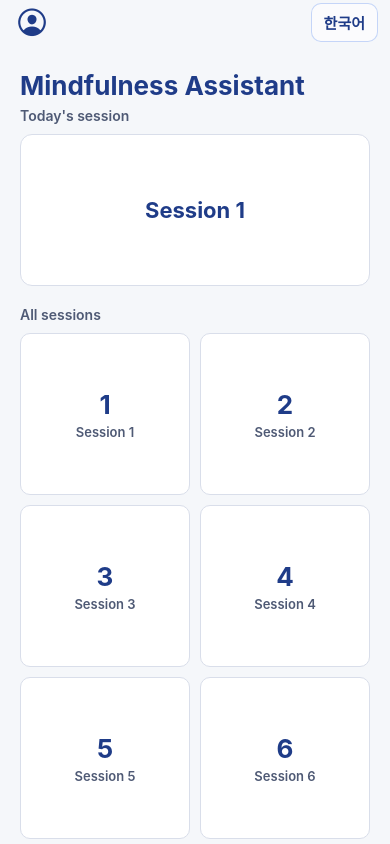
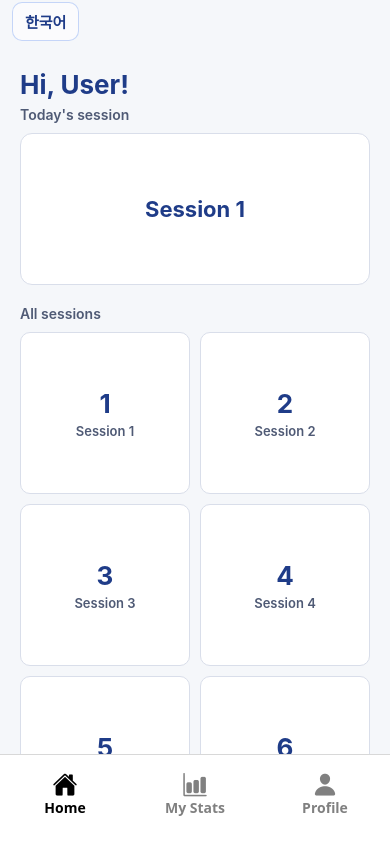
Before and after one commit to B5LZ/mobile-app, a React Native app: screen /Home in a window 390 px wide. Shown: the top 844 px of the page. Built offline with nearby package versions, Linux system fonts and the light colour scheme; no server answers.

Commit message:
added bottom nav bar + profile screen, changed homeTitle

```diff
--- a/App.js
+++ b/App.js
@@ -6,8 +6,44 @@ import { LanguageProvider } from './src/context/LanguageContext';
 import SignInScreen from './src/screens/SignInScreen';
 import SignUpScreen from './src/screens/SignUpScreen';
 import HomeScreen from './src/screens/HomeScreen';
+import { createBottomTabNavigator } from '@react-navigation/bottom-tabs';
+import { Ionicons } from '@expo/vector-icons';
+import ProfileScreen from './src/screens/ProfileScreen';
+
 
 const Stack = createStackNavigator();
+const Tab = createBottomTabNavigator();
+
+ /* dynamic usage of bottom navigation tab*/
+function TabNavigator() {
+  return (
+    /* bottom navigator color + text size + icons*/
+      /* icon selection at https://ionic.io/ionicons */
+    <Tab.Navigator
+    screenOptions={{ headerShown: false,
+       tabBarLabelStyle: {fontSize: 14, fontWeight: 'bold'},
+       tabBarActiveTintColor: 'black',
+      tabBarInactiveTintColor: 'gray',
+      tabBarStyle: {height: 90, paddingBottom: 15, paddingTop: 10,}}}
+      backBehavior="none"
+       >
+
+      <Tab.Screen name="Home" component={HomeScreen}
+        options={{ tabBarIcon: ({ color, size }) =>
+          ( <Ionicons name="home" size={size} color={color} /> ) }}
+      />
+      <Tab.Screen name="My Stats" component={HomeScreen}
+        options={{ tabBarIcon: ({ color, size }) =>
+          ( <Ionicons name="bar-chart" size={size} color={color} /> ) }}
+      />
+      <Tab.Screen name="Profile" component={ProfileScreen}
+        options={{ tabBarIcon: ({ color, size }) =>
+          ( <Ionicons name="person" size={size} color={color} /> ) }}
+      />
+      </Tab.Navigator>
+  );
+}
+
 
 export default function App() {
   return (
@@ -27,7 +63,7 @@ export default function App() {
             />
             <Stack.Screen
               name="Home"
-              component={HomeScreen}
+              component={TabNavigator}
               options={{ headerShown: false }}
             />
           </Stack.Navigator>
--- a/package.json
+++ b/package.json
@@ -15,6 +15,7 @@
     "@expo/vector-icons": "^15.0.3",
     "@react-native-async-storage/async-storage": "2.2.0",
     "@react-native-community/datetimepicker": "8.4.4",
+    "@react-navigation/bottom-tabs": "^7.15.11",
     "@react-navigation/native": "^7.2.2",
     "@react-navigation/stack": "^7.8.9",
     "expo": "~54.0.33",
--- a/src/i18n/strings.js
+++ b/src/i18n/strings.js
@@ -12,16 +12,20 @@ export const STRINGS = {
     password: 'Password',
     confirmPassword: 'Confirm Password',
     dateOfBirth: 'Date of Birth',
+
     languageLabel: 'Language preference',
     langEnglish: 'English',
     langKorean: 'Korean',
+
     createAccountButton: 'Create Account',
     alreadyHaveAccount: 'Already have an account? Sign in',
+
     errorTitle: 'Error',
     errorFillAll: 'Please fill in all fields.',
     signUpFailed: 'Sign Up Failed',
     emailInUse: 'That email address is already in use.',
-    homeTitle: 'Mindfulness Assistant',
+
+    homeTitle: 'Hi, {name}!',
     homeSubtitle: 'Mindfulness Virtual Assistant',
     homeTodaysSession: "Today's session",
     homeAllSessions: 'All sessions',
@@ -41,6 +45,12 @@ export const STRINGS = {
     sessionTimeHeading: 'Your time',
     sessionTimeValue: 'Total session time',
     logOut: 'Log out',
+
+    homeTab: 'Home',
+    myStatsTab: 'My Stats',
+    profileTab: 'Profile',
+
+
     signInWelcome: 'Welcome',
     signInSubtitle: 'Sign in to continue',
     signInButton: 'Sign In',
@@ -48,10 +58,17 @@ export const STRINGS = {
     signInFailedTitle: 'Sign In Failed',
     signInFailedBody:
       'Invalid email or password. Please try again.',
+
     signUpPrompt: 'Need an account? Sign up',
     signInFooter:
       'Internal preview — University of Massachusetts Boston. Not for public distribution.',
-  },
+
+    profileTitle: 'Profile',
+    personalInformation: 'Personal Information',
+    settings: 'Settings',
+    support: 'Support',
+    },
+
   ko: {
     signUpHeader: '계정 만들기',
     createAccountTitle: '계정 만들기',
@@ -66,12 +83,14 @@ export const STRINGS = {
     langEnglish: 'English',
     langKorean: '한국어',
     createAccountButton: '계정 만들기',
+
     alreadyHaveAccount: '이미 계정이 있으신가요? 로그인',
     errorTitle: '오류',
     errorFillAll: '모든 항목을 입력해 주세요.',
     signUpFailed: '가입 실패',
     emailInUse: '이미 사용 중인 이메일입니다.',
-    homeTitle: '마음챙김 도우미',
+
+    homeTitle: '안녕하세요, {name} 님!',
     homeSubtitle: '마음챙김 가상 도우미',
     homeTodaysSession: '오늘의 세션',
     homeAllSessions: '전체 세션',
@@ -86,10 +105,12 @@ export const STRINGS = {
     cardUpdatesText: '한국어 지원이 최근에 개선되었습니다.',
     cardSettingsTitle: '빠른 설정',
     cardSettingsText: '화면 및 접근성 옵션을 여기에서 조정할 수 있습니다.',
+
     languageHeading: '언어',
     sessionTimeHeading: '이용 시간',
     sessionTimeValue: '총 세션 시간',
     logOut: '로그아웃',
+
     signInWelcome: '환영합니다',
     signInSubtitle: '계속하려면 로그인하세요',
     signInButton: '로그인',
@@ -97,8 +118,18 @@ export const STRINGS = {
     signInFailedTitle: '로그인 실패',
     signInFailedBody:
       '이메일 또는 비밀번호가 올바르지 않습니다. 다시 시도해 주세요.',
+
     signUpPrompt: '계정이 없으신가요? 가입하기',
     signInFooter:
       '내부 프리뷰 버전 - UMass Boston. 외부 배포 금지.',
+
+    profileTitle: '프로필',
+    personalInformation: '개인 정보',
+    settings: '설정',
+    support: '지원하다',
+
+    homeTab: '홈',
+    myStatsTab: '내 통계',
+    profileTab: '프로필',
   },
 };
--- a/src/screens/HomeScreen.js
+++ b/src/screens/HomeScreen.js
@@ -22,6 +22,9 @@ const SESSION_COUNT = 12;
 const GRID_COLS = 2;
 const GRID_ROWS = Math.ceil(SESSION_COUNT / GRID_COLS);
 
+/*to get user's name*/
+
+
 /** 1–12 distributed across 6 rows of 2. */
 const SESSION_ROWS = Array.from({ length: GRID_ROWS }, (_, r) => {
   const start = r * GRID_COLS;
@@ -42,6 +45,8 @@ function sessionLabel(t, n) {
 }
 
 export default function HomeScreen({ navigation }) {
+  const user = auth.currentUser;
+  const name = user?.displayName || 'User';
   const { locale, setLocale, t } = useLanguage();
   const [showAccountMenu, setShowAccountMenu] = useState(false);
 
@@ -92,31 +97,10 @@ export default function HomeScreen({ navigation }) {
             accessibilityLabel="Close account menu"
           />
         )}
-        <View style={styles.accountWrap}>
-          <Pressable
-            onPress={() => setShowAccountMenu((v) => !v)}
-            style={({ pressed }) => [styles.accountBtn, pressed && styles.topBtnPressed]}
-            hitSlop={10}
-          >
-            <Ionicons name="person-circle-outline" size={34} color={ThemeColor.BRAND} />
-          </Pressable>
-          {showAccountMenu && (
-            <View style={styles.accountMenu}>
-              <Pressable
-                onPress={handleSettings}
-                style={({ pressed }) => [styles.menuItem, pressed && styles.menuItemPressed]}
-              >
-                <Text style={styles.menuItemText}>{t('cardSettingsTitle')}</Text>
-              </Pressable>
-              <Pressable
-                onPress={handleLogout}
-                style={({ pressed }) => [styles.menuItem, pressed && styles.menuItemPressed]}
-              >
-                <Text style={styles.menuItemText}>{t('logOut')}</Text>
-              </Pressable>
-            </View>
-          )}
-        </View>
+
+
+
+
         <Pressable
           onPress={toggleLanguage}
           disabled={showAccountMenu}
@@ -139,7 +123,9 @@ export default function HomeScreen({ navigation }) {
         }}
         onScrollBeginDrag={() => setShowAccountMenu(false)}
       >
-        <Text style={styles.title}>{t('homeTitle')}</Text>
+        <Text style={styles.title}>
+          {t('homeTitle').replace('{name}', name)}
+        </Text>
 
         <View style={styles.featuredWrap}>
           <Text style={styles.featuredHeading}>{t('homeTodaysSession')}</Text>
--- /dev/null
+++ b/src/screens/ProfileScreen.js
@@ -0,0 +1,186 @@
+import { useCallback } from 'react';
+import {
+  Alert,
+  Pressable,
+  ScrollView,
+  StyleSheet,
+  Text,
+  View,
+  Platform,
+} from 'react-native';
+import { SafeAreaView } from 'react-native-safe-area-context';
+import { signOut } from 'firebase/auth';
+import { auth } from '../config/firebaseConfig';
+import { ThemeColor, ThemeRadius } from '../theme/appTheme';
+import { useLanguage } from '../context/LanguageContext';
+
+
+
+
+export default function ProfileScreen({ navigation }) {
+    function ProfileButton({ label, onPress, isDanger }) {
+  return (
+    <Pressable
+      onPress={onPress}
+      style={({ pressed }) => [
+        styles.card,
+        pressed && styles.cardPressed,
+      ]}
+    >
+      <View style={styles.cardInner}>
+        <Text style={[styles.cardText, isDanger && styles.dangerText]}>
+          {label}
+        </Text>
+        <Text style={styles.arrow}>›</Text>
+      </View>
+    </Pressable>
+  );
+}
+
+
+  const { t } = useLanguage();
+
+/* handles user logout*/
+  const handleLogout = useCallback(async () => {
+    try {
+      await signOut(auth);
+    } catch {}
+    navigation.reset({
+      index: 0,
+      routes: [{ name: 'SignIn' }],
+    });
+  }, [navigation]);
+
+
+  const goTo = (screen) => {
+    navigation.navigate(screen);
+  };
+
+
+  /*UI*/
+  return (
+    <SafeAreaView style={styles.safe}>
+      <ScrollView contentContainerStyle={styles.container}>
+        <Text style={styles.title}>{t('profileTitle') || 'Profile'}</Text>
+
+        <View style={styles.section}>
+          <ProfileButton
+            label={t('personalInformation')}
+            onPress={() => goTo('PersonalInfo')}
+          />
+          <ProfileButton
+            label={t('settings')}
+            onPress={() => goTo('Settings')}
+          />
+          <ProfileButton
+            label={t('support')}
+            onPress={() => goTo('Support')}
+          />
+          <ProfileButton
+            label={t('logOut')}
+            onPress={handleLogout}
+            isDanger
+          />
+        </View>
+      </ScrollView>
+    </SafeAreaView>
+  );
+}
+
+
+
+const cardShadow = Platform.select({
+  ios: {
+    shadowColor: ThemeColor.SHADOW_SLATE,
+    shadowOffset: { width: 0, height: 2 },
+    shadowOpacity: 0.08,
+    shadowRadius: 8,
+  },
+  android: { elevation: 3 },
+});
+
+const styles = StyleSheet.create({
+  safe: {
+    flex: 1,
+    backgroundColor: ThemeColor.SCREEN_BG,
+  },
+  container: {
+    padding: 20,
+    maxWidth: 480,
+    width: '100%',
+    alignSelf: 'center',
+  },
+  title: {
+    fontSize: 26,
+    fontWeight: '700',
+    color: ThemeColor.BRAND,
+    marginBottom: 20,
+  },
+  section: {
+    gap: 12,
+  },
+  card: {
+    width: '100%',
+    minHeight: 80,
+    borderRadius: ThemeRadius.MD,
+    backgroundColor: ThemeColor.WHITE,
+    borderWidth: 1,
+    borderColor: ThemeColor.INPUT_BORDER_SOFT,
+    justifyContent: 'center',
+    paddingHorizontal: 16,
+    ...cardShadow,
+  },
+  cardInner: {
+    flexDirection: 'row',
+    justifyContent: 'space-between',
+    alignItems: 'center',
+  },
+  cardText: {
+    fontSize: 18,
+    fontWeight: '600',
+    color: ThemeColor.HOME_CARD_TEXT,
+  },
+  dangerText: {
+    color: 'red',
+  },
+  arrow: {
+    fontSize: 22,
+    color: ThemeColor.HOME_CARD_TEXT,
+  },
+  cardPressed: {
+    opacity: 0.85,
+  },
+});
+
+
+
+
+/*Previous profile button code:
+        <View style={styles.accountWrap}>
+          <Pressable
+            onPress={() => setShowAccountMenu((v) => !v)}
+            style={({ pressed }) => [styles.accountBtn, pressed && styles.topBtnPressed]}
+            hitSlop={10}
+          >
+            <Ionicons name="person-circle-outline" size={34} color={ThemeColor.BRAND} />
+          </Pressable>
+          {showAccountMenu && (
+            <View style={styles.accountMenu}>
+              <Pressable
+                onPress={handleSettings}
+                style={({ pressed }) => [styles.menuItem, pressed && styles.menuItemPressed]}
+              >
+                <Text style={styles.menuItemText}>{t('cardSettingsTitle')}</Text>
+              </Pressable>
+              <Pressable
+                onPress={handleLogout}
+                style={({ pressed }) => [styles.menuItem, pressed && styles.menuItemPressed]}
+              >
+                <Text style={styles.menuItemText}>{t('logOut')}</Text>
+              </Pressable>
+            </View>
+          )}
+        </View>
+
+
+*/
```
Also changed, not shown: 1 other file (tests, documents, lock files or other folders).
